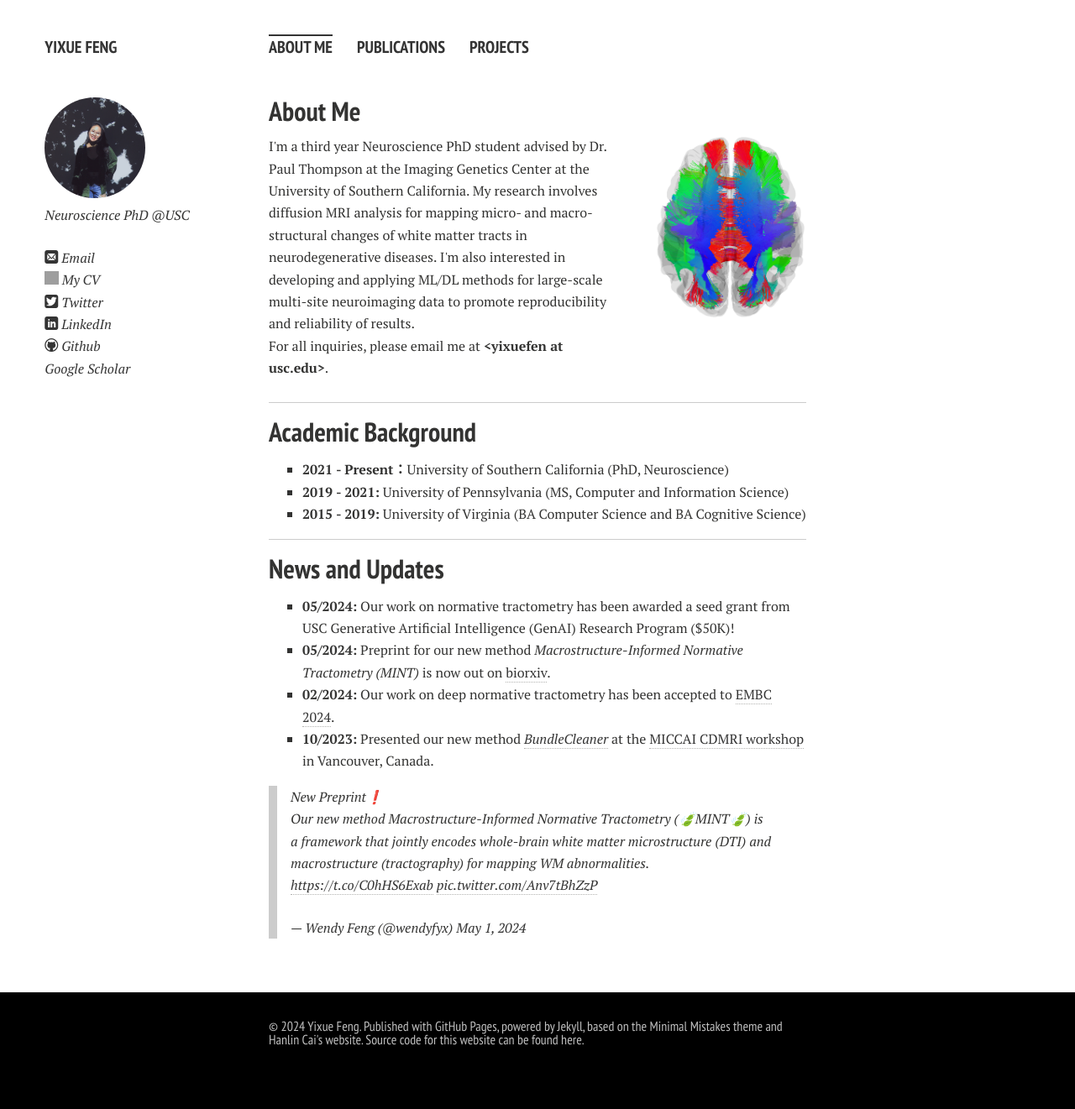
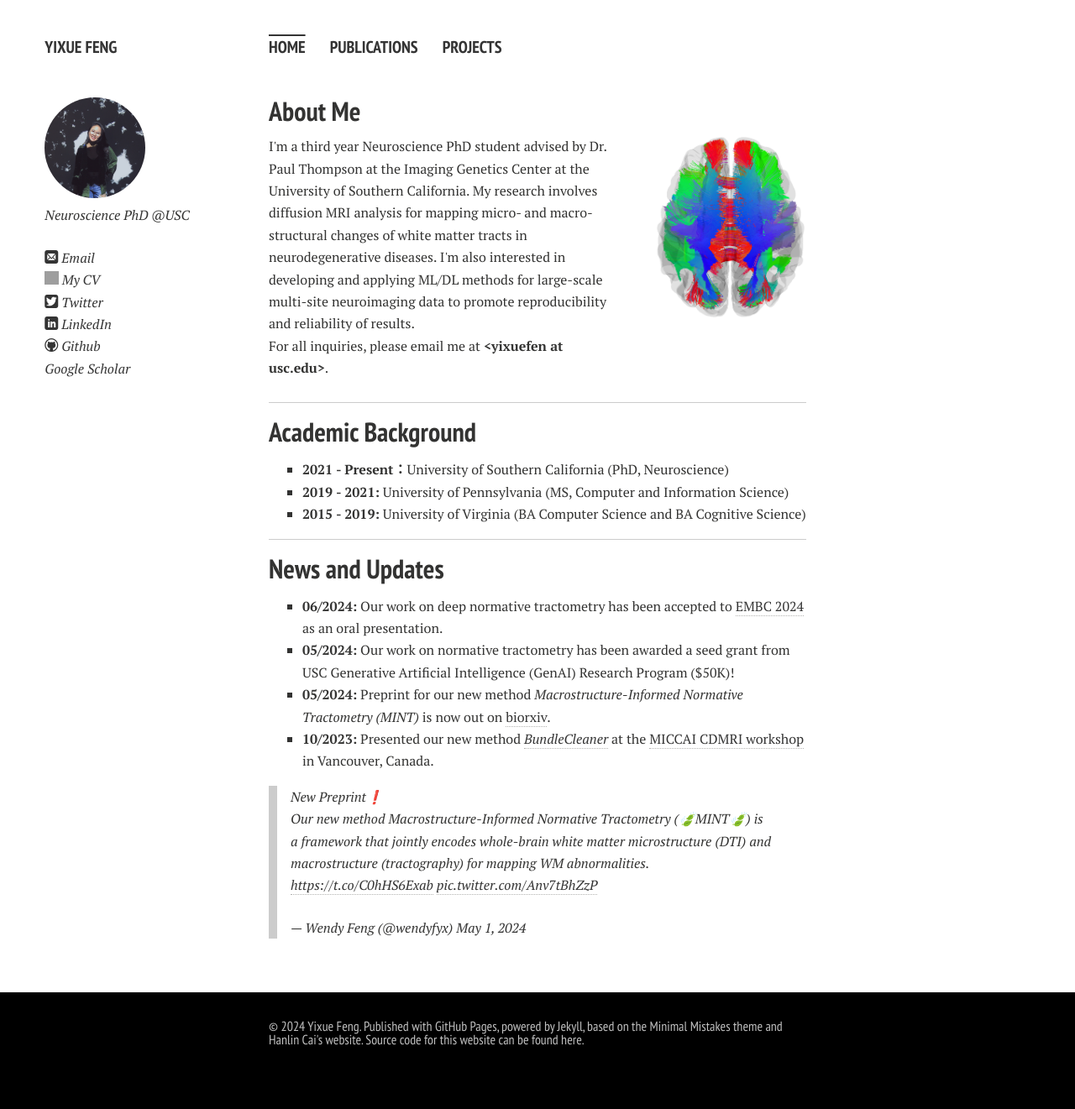
Before and after one commit to wendyfyx/wendyfyx.github.io, a Jekyll site: the page built from index.md, in a window 1280 px wide. Shown: the whole page at 84% size. Built offline with Jekyll 4.4.1, drawn with Linux system fonts in a browser that asks for light colours; nearby versions of some CDN libraries; comment, search, counter and statistics services are not loaded; a style sheet for code colours, icons or effects is not loaded; grey boxes are pictures that could not be loaded.

Commit message:
Update homepage layout, recent news and publications.

```diff
--- a/_config.yml
+++ b/_config.yml
@@ -33,7 +33,7 @@
 # Links to include in top navigation
 # For external links add external: true
 links:
-  - title: About Me
+  - title: Home
     url: /
   - title: Publications
     url: /publications/
--- a/_includes/author-bio.html
+++ b/_includes/author-bio.html
@@ -31,6 +31,3 @@
 {% if site.owner.zhihu %}<p style="text-indent:0;"><a href="{{ site.owner.zhihu }}"><img src="https://caihanlin.com/images/logo/icons8-zhihu-96.png" width="15.8" height="15.8"></i> Zhihu</a></p>{% endif %}
 
 {% if site.owner.bilibili %}<p style="text-indent:0;"><a href="https://space.bilibili.com/{{ site.owner.bilibili }}"><img src="https://caihanlin.com/images/logo/icons8-retro-tv-100.png" width="15" height="15"></i> Bilibili</a></p>{% endif %}
-
-
-<!-- Lastly modified by Hanlin CAI in 2023/10/15 -->
--- a/assets/css/main.css
+++ b/assets/css/main.css
@@ -1838,9 +1838,9 @@
   border-radius: 100px;
 }
 
-.article-author-top {
+/* .article-author-top {
   display: none;
-}
+} */
 
 .article-author-bottom .bio-photo {
   float: left;
@@ -2821,13 +2821,17 @@
   }
 }
 
-@media only screen and (min-width:30em) {
+@media only screen and (min-width:20em) {
   .image-grid li {
     width: 33.333333%;
   }
-}
-
-@media only screen and (min-width:37.5em) {
+
+  .article-author-top {
+    flex-direction: column;
+  }
+}
+
+@media only screen and (min-width:35em) {
   html {
     font-size: 95%;
   }
@@ -2882,8 +2886,9 @@
   }
 
   .article-author-top {
-    display: block;
-    display: inline;
+    /* display: block;
+    display: inline; */
+    /* display: flex; */
     float: left;
     width: 16.666666666666668%;
     margin-left: 4.166666666666667%;
@@ -2993,7 +2998,8 @@
   }
 
   .article-author-top {
-    display: inline;
+    display: flex;
+    flex-direction: column;
     float: left;
     width: 12.5%;
     margin-left: 16.666666666666668%;
--- a/index.md
+++ b/index.md
@@ -47,9 +47,9 @@
 
 ## News and Updates
 
+- **06/2024:** Our work on deep normative tractometry has been accepted to [EMBC 2024](https://www.sigmobile.org/mobisys/2024/) as an oral presentation.
 - **05/2024:** Our work on normative tractometry has been awarded a seed grant from USC Generative Artificial Intelligence (GenAI) Research Program ($50K)!
 - **05/2024:** Preprint for our new method *Macrostructure-Informed Normative Tractometry (MINT)* is now out on [biorxiv](https://www.biorxiv.org/content/10.1101/2024.04.25.591183v1).
-- **02/2024:** Our work on deep normative tractometry has been accepted to [EMBC 2024](https://www.sigmobile.org/mobisys/2024/).
 - **10/2023:** Presented our new method [*BundleCleaner*](https://www.biorxiv.org/content/10.1101/2023.08.19.553990v1) at the [MICCAI CDMRI workshop](http://cmic.cs.ucl.ac.uk/cdmri/programme.html) in Vancouver, Canada.
 
 
```
Also changed, not shown: _projects/2019-12-food-tracker.md (+1 -1 lines), publications.md (+2 -0 lines).
